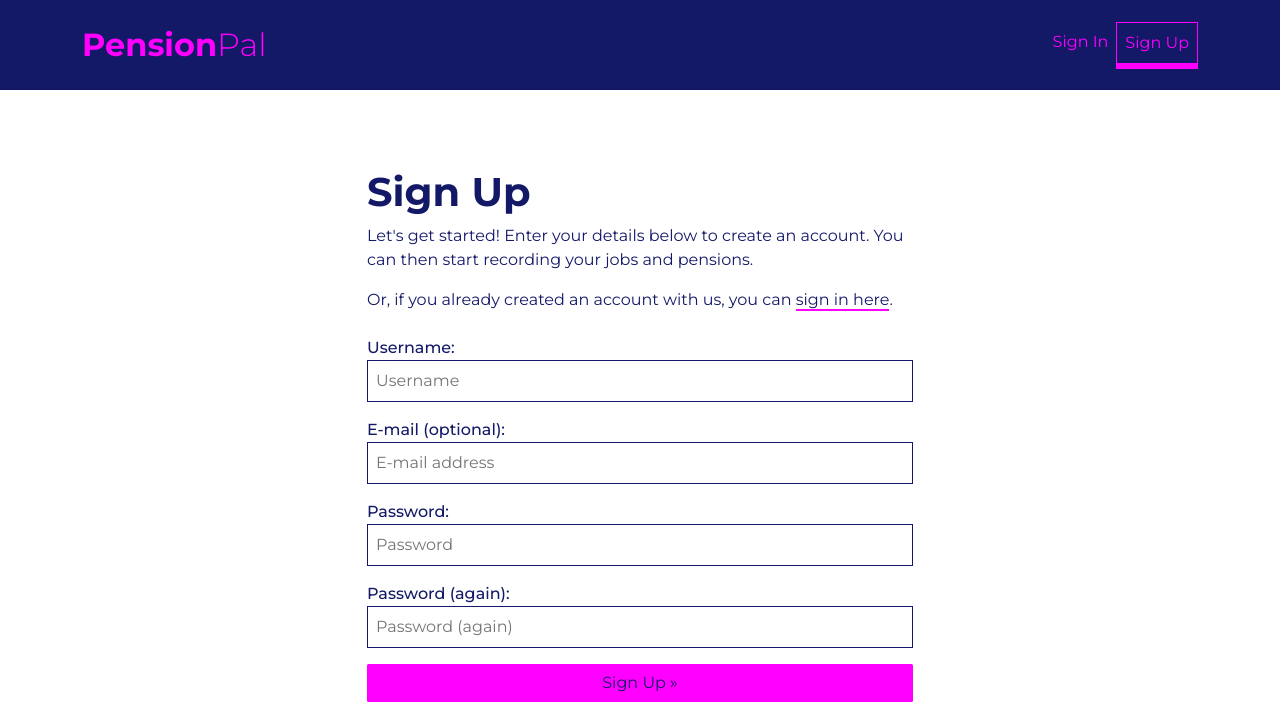
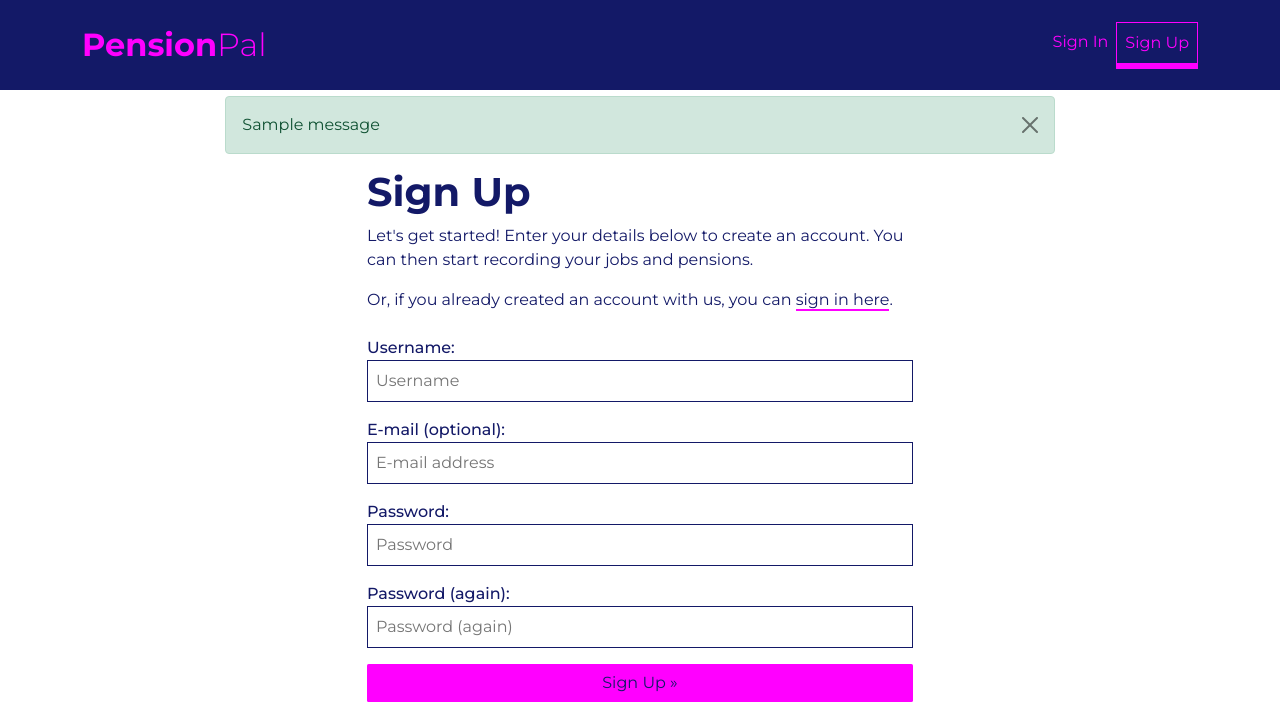
Before and after one commit to Fiona-T/pension-pal, a Django app: page /accounts/signup/ in a window 1280 px wide. Shown: the top 709 px of the page. Run offline with Django 3.2, Linux system fonts and the light colour scheme; tables that the repository leaves empty hold one stand-in row (values such as "Sample post"); one stand-in notice (Sample message) is shown; some libraries are stand-ins or nearby versions.

Commit message:
feat: update base.html to display messages

```diff
--- a/templates/base.html
+++ b/templates/base.html
@@ -71,6 +71,21 @@
         </nav>
     </header>
     <main class="pt-2 pt-md-5">
+        {% if messages %}
+        <!-- display messages - signed in/out, delete confirmation etc. -->
+        <div class="container-fluid pt-5 position-fixed">
+            <div class="row">
+                <div class="col-md-8 mx-2 mx-md-auto">
+                    {% for message in messages %}
+                    <div class="alert {{ message.tags }} alert-dismissible fade show" id="msg" role="alert">
+                        {{ message|safe }}
+                        <button type="button" class="btn-close" data-bs-dismiss="alert" aria-label="Close message"></button>
+                    </div>
+                    {% endfor %}
+                </div>
+            </div>
+        </div>
+        {% endif %}
         {% block content %}
         <!-- specific page content goes here -->
         {% endblock content %}
```
